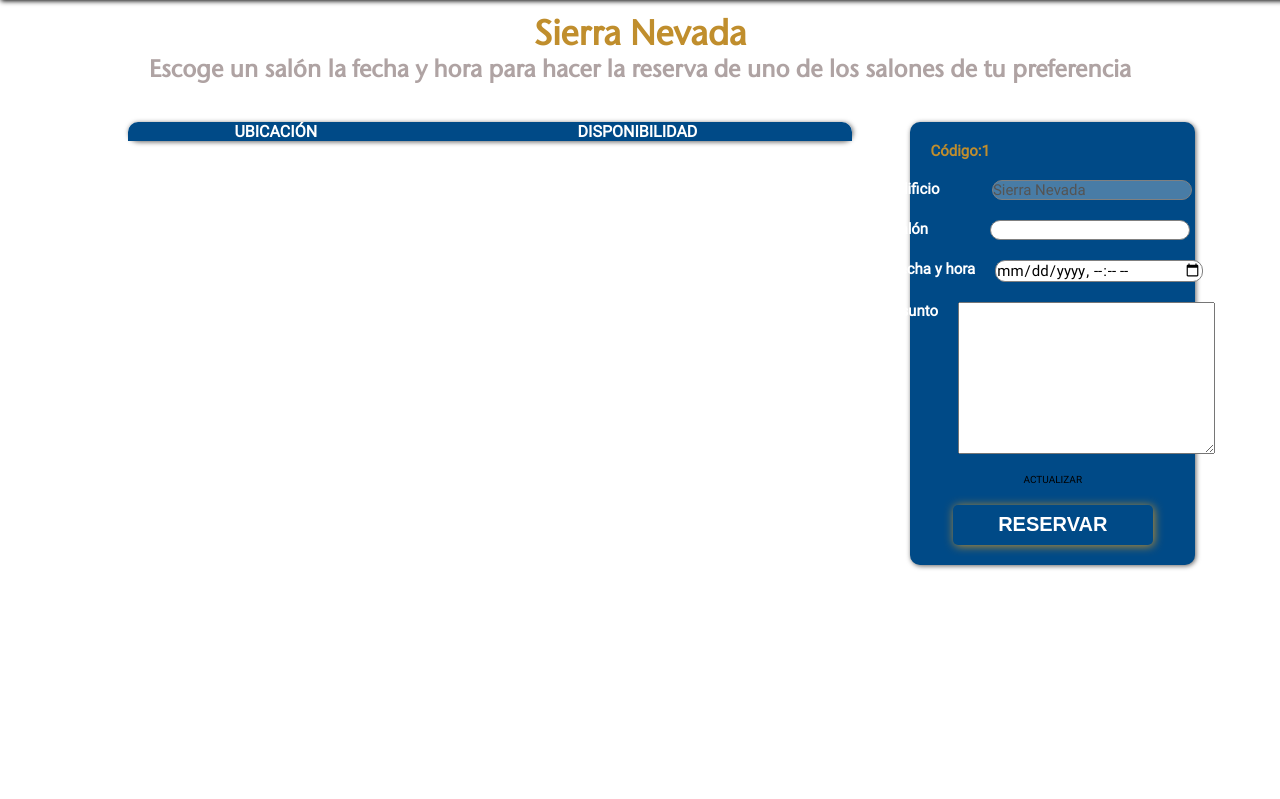
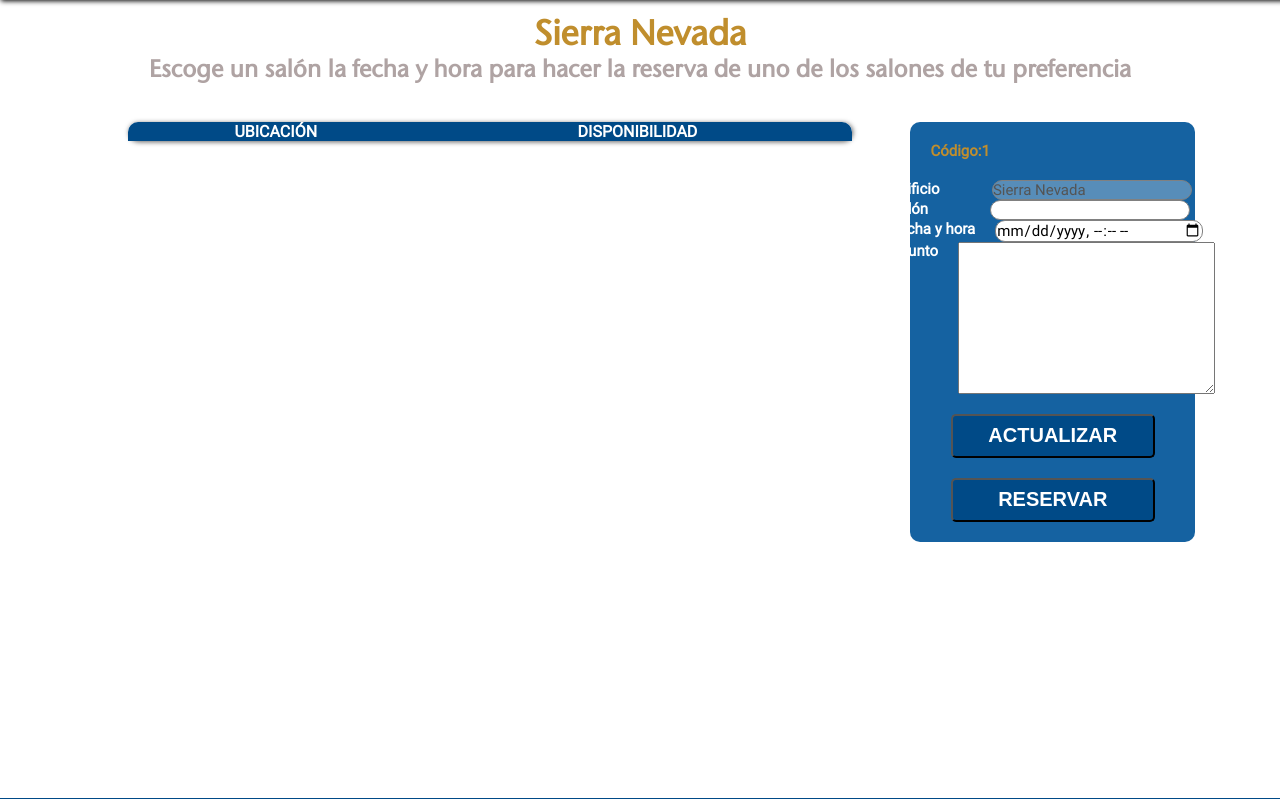
Before and after one commit to LukeSkybutter9/Proyecto-saloneU, a PHP site: page /sierraNevada.php in a window 1280 px wide. Shown: the part 90-889 px from the top of the page. Run offline with PHP 8.4, Linux system fonts and the light colour scheme; the visitor is signed in with stand-in values (Sample User, id 1); lists and menus that the app fills with data are empty; some libraries are stand-ins or nearby versions.

Commit message:
boton actualizar

```diff
--- a/vista/cienagaGrande.php
+++ b/vista/cienagaGrande.php
@@ -116,7 +116,7 @@
                             <textarea name="asunto" id="" cols="30" rows="10"></textarea>
                         </div>
                     </div>
-                        <label id="actualizar" value="actualizar">ACTUALIZAR</label>
+                        <button id="actualizar" value="actualizar">ACTUALIZAR</button>
                         <button id="reservar" value="reservar">RESERVAR</button>
                 </div>
             </form>
--- a/vista/css/style2.css
+++ b/vista/css/style2.css
@@ -151,23 +151,16 @@ th{
     border-radius: 10px;
     display: flex;
     flex-direction: column;
+    align-items: center;
     padding-top: 20%;
     padding: 20px;
     gap:20px;
-    align-items: center;
-    background-color: #004a87;
-    box-shadow: 1px 1px 5px rgb(99, 99, 99);
+    background-color: #1562a1;
     width: 75%;
 }
 
 .apartar h1{
     color: #c08e2d;
-}
-
-.contenedorForm{
-    display: flex;
-    flex-direction: column;
-    gap: 20px;
 }
 
 
@@ -229,15 +222,29 @@ th{
     height: 40px;
     background-color: #004a87 ;
     color: white;
-    box-shadow: 1px 1px 10px #c08e2d;
-    border: #004a87;
     font-weight: bold;
     font-size: 20px;
+    border-color: black;
 }
-
 #reservar:hover{
     background-color: #1562a1;
 }
+
+#actualizar:hover{
+    background-color: #1562a1;
+}
+#actualizar{
+    border-radius: 5px;
+    width: 200px;
+    height: 40px;
+    background-color: #004a87 ;
+    color: white;
+    font-weight: bold;
+    font-size: 20px;
+    text-align: center;
+
+}
+
 
 #flexear textarea{
     font-family: Roboto;
--- a/vista/marCaribe.php
+++ b/vista/marCaribe.php
@@ -113,7 +113,7 @@ session_start();
                             <textarea name="asunto" id="" cols="30" rows="10"></textarea>
                         </div>
                     </div>
-                        <label id="actualizar" value="actualizar">ACTUALIZAR</label>
+                        <button id="actualizar" value="actualizar">ACTUALIZAR</button>
                         <button id="reservar" value="reservar">RESERVAR</button>
                 </div>
             </form>
--- a/vista/sierraNevada.php
+++ b/vista/sierraNevada.php
@@ -97,7 +97,7 @@
                             <textarea name="asunto" id="" cols="30" rows="10"></textarea>
                         </div>
                     </div>
-                        <label id="actualizar" value="actualizar">ACTUALIZAR</label>
+                        <button id="actualizar" value="actualizar">ACTUALIZAR</button>
                         <button id="reservar" value="reservar">RESERVAR</button>
                 </div>
             </form>
```
Also changed, not shown: controlador/accion/act_calcEdad.php (+15 -0 lines).
